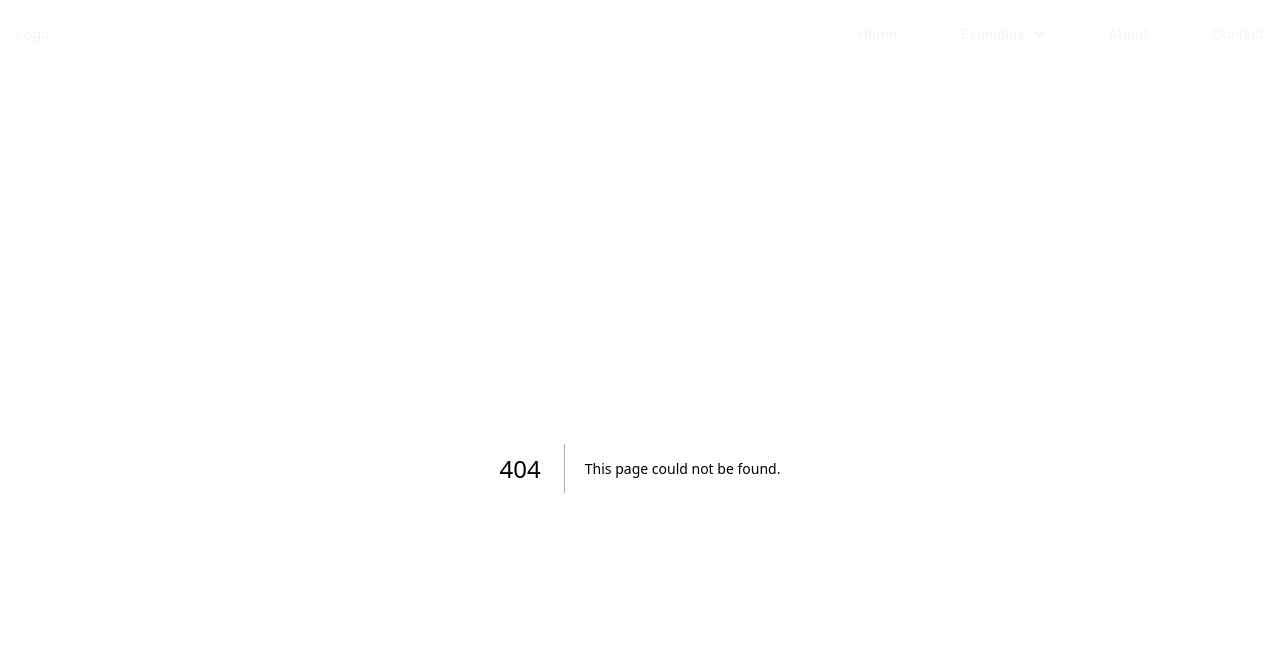
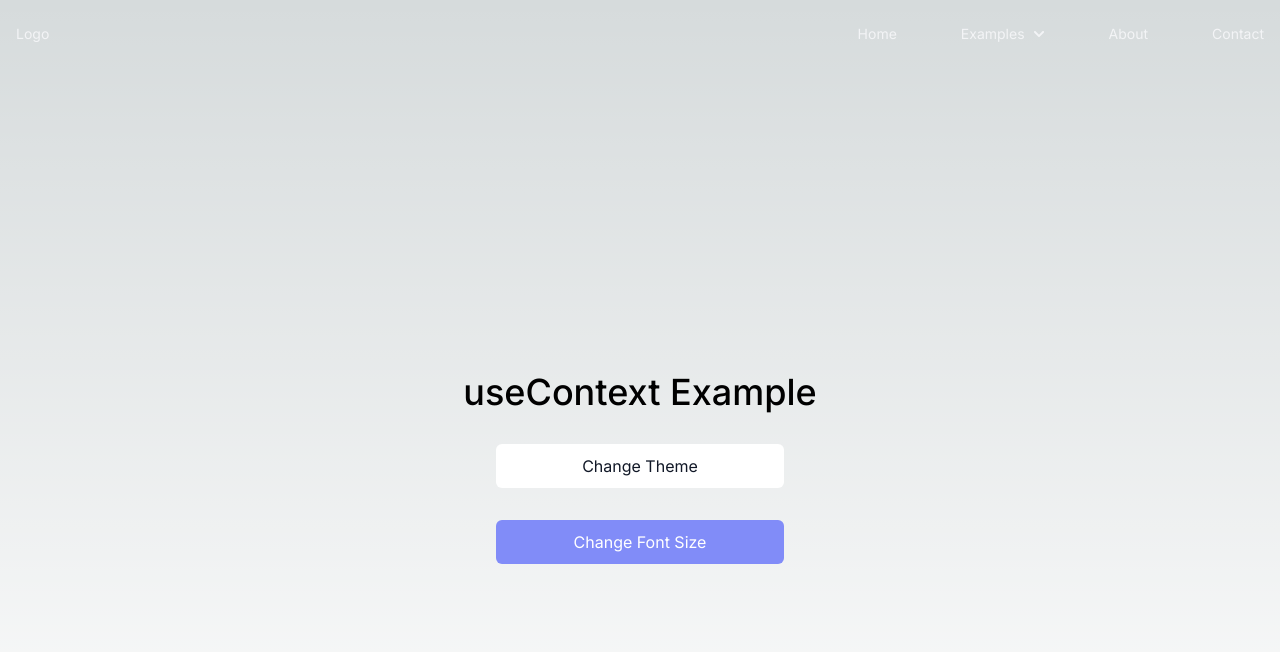
Before and after one commit to talhaozbek61/typescript-tutorial, a Next.js app in the folder react/: page /5-usecontext-example in a window 1280 px wide. Before the commit this address had no page. Shown: the top 652 px of the page. Built offline with nearby package versions, Linux system fonts and the light colour scheme.

Commit message:
useContext example made

```diff
--- /dev/null
+++ b/react/src/app/5-usecontext-example/context/ThemeContext.tsx
@@ -0,0 +1,64 @@
+"use client";
+import { createContext, useReducer } from "react";
+
+type StateType = {
+  theme: string;
+  fontSize: number;
+};
+
+// type ActionType = {
+//   type: "CHANGE_THEME" | "CHANGE_FONT_SIZE";
+//   payload?: number;
+// };
+
+//Discriminated Unions
+type ColorActionType = {
+  type: "CHANGE_THEME";
+};
+
+type SizeActionType = {
+  type: "CHANGE_FONT_SIZE";
+  payload: number;
+};
+
+type ActionType = ColorActionType | SizeActionType;
+
+const INITIAL_STATE = {
+  theme: "dark",
+  fontSize: 36,
+};
+
+export const ThemeContext = createContext<{
+  state: StateType;
+  dispatch: React.Dispatch<ActionType>;
+}>({ state: INITIAL_STATE, dispatch: () => {} });
+
+const reducer = (state: StateType, action: ActionType) => {
+  switch (action.type) {
+    case "CHANGE_THEME":
+      return {
+        ...state,
+        theme: state.theme === "dark" ? "light" : "dark",
+      };
+      break;
+    case "CHANGE_FONT_SIZE":
+      return {
+        ...state,
+        fontSize: action.payload,
+      };
+
+    default:
+      return state;
+      break;
+  }
+};
+
+export const ThemeProvider = ({ children }: { children: React.ReactNode }) => {
+  const [state, dispatch] = useReducer(reducer, INITIAL_STATE);
+
+  return (
+    <ThemeContext.Provider value={{ state, dispatch }}>
+      {children}
+    </ThemeContext.Provider>
+  );
+};
--- /dev/null
+++ b/react/src/app/5-usecontext-example/page.tsx
@@ -0,0 +1,43 @@
+"use client";
+import { useContext } from "react";
+import { ThemeContext } from "./context/ThemeContext";
+
+export default function Page() {
+  const { state, dispatch } = useContext(ThemeContext);
+
+  return (
+    <div className="flex min-h-screen flex-col items-center justify-center space-y-8">
+      <h1
+        className="text-3xl sm:text-4xl font-medium"
+        style={{
+          fontSize: state.fontSize,
+        }}
+      >
+        useContext Example
+      </h1>
+      <div className="max-w-sm mx-auto space-y-8">
+        <button
+          onClick={() => dispatch({ type: "CHANGE_THEME" })}
+          className={
+            state.theme === "dark"
+              ? "bg-white text-gray-900 rounded-md w-full p-2.5 hover:bg-white/90 duration-300"
+              : "bg-black text-white rounded-md w-full p-2.5 hover:bg-black/90 duration-300"
+          }
+        >
+          Change Theme
+        </button>
+        <button
+          onClick={() =>
+            dispatch({
+              type: "CHANGE_FONT_SIZE",
+              payload: state.fontSize === 16 ? 36 : 16,
+            })
+          }
+          className="bg-indigo-400 text-white rounded-md w-full p-2.5 hover:bg-indigo-400/90 duration-300"
+        >
+          Change Font Size
+        </button>
+      </div>
+    </div>
+  );
+}
--- a/react/src/app/layout.tsx
+++ b/react/src/app/layout.tsx
@@ -2,6 +2,7 @@ import type { Metadata } from "next";
 import { Inter } from "next/font/google";
 import "./globals.css";
 import Header from "./components/header";
+import { ThemeProvider } from "./5-usecontext-example/context/ThemeContext";
 
 const inter = Inter({ subsets: ["latin"] });
 
@@ -18,8 +19,10 @@ export default function RootLayout({
   return (
     <html lang="en">
       <body className={inter.className}>
-        <Header />
-        {children}
+        <ThemeProvider>
+          <Header />
+          {children}
+        </ThemeProvider>
       </body>
     </html>
   );
```
Also changed, not shown: 1 other file (tests, documents, lock files or other folders).
